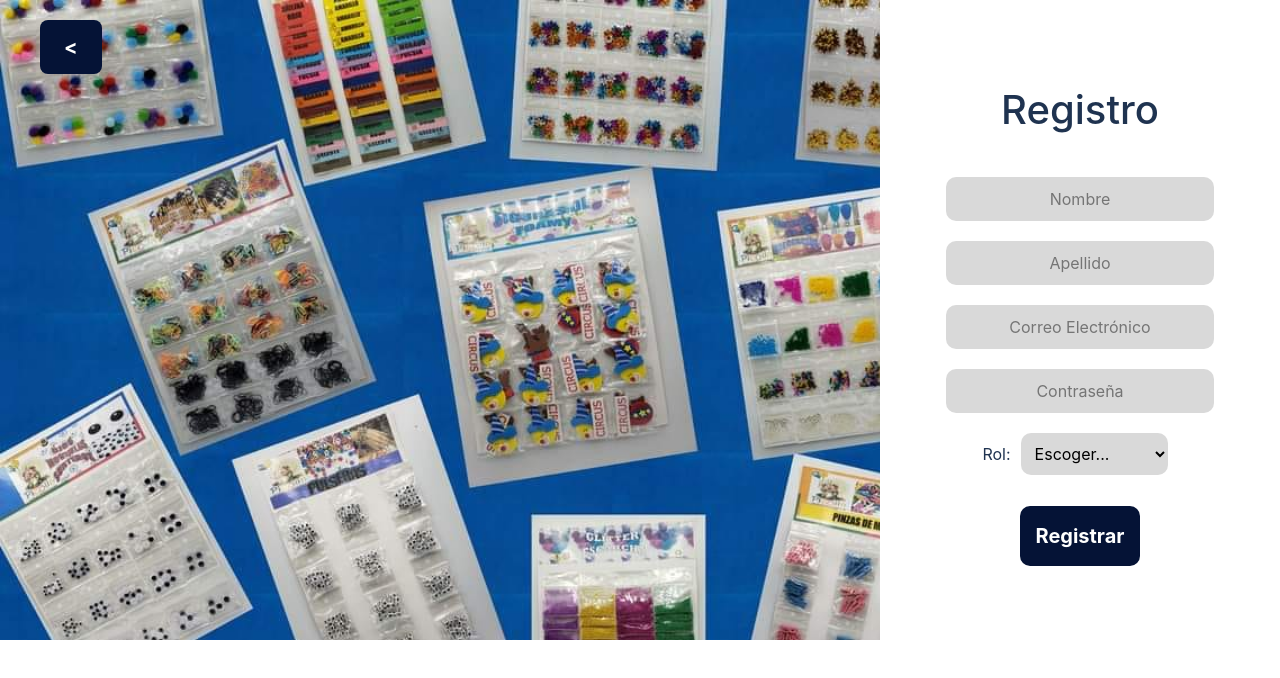
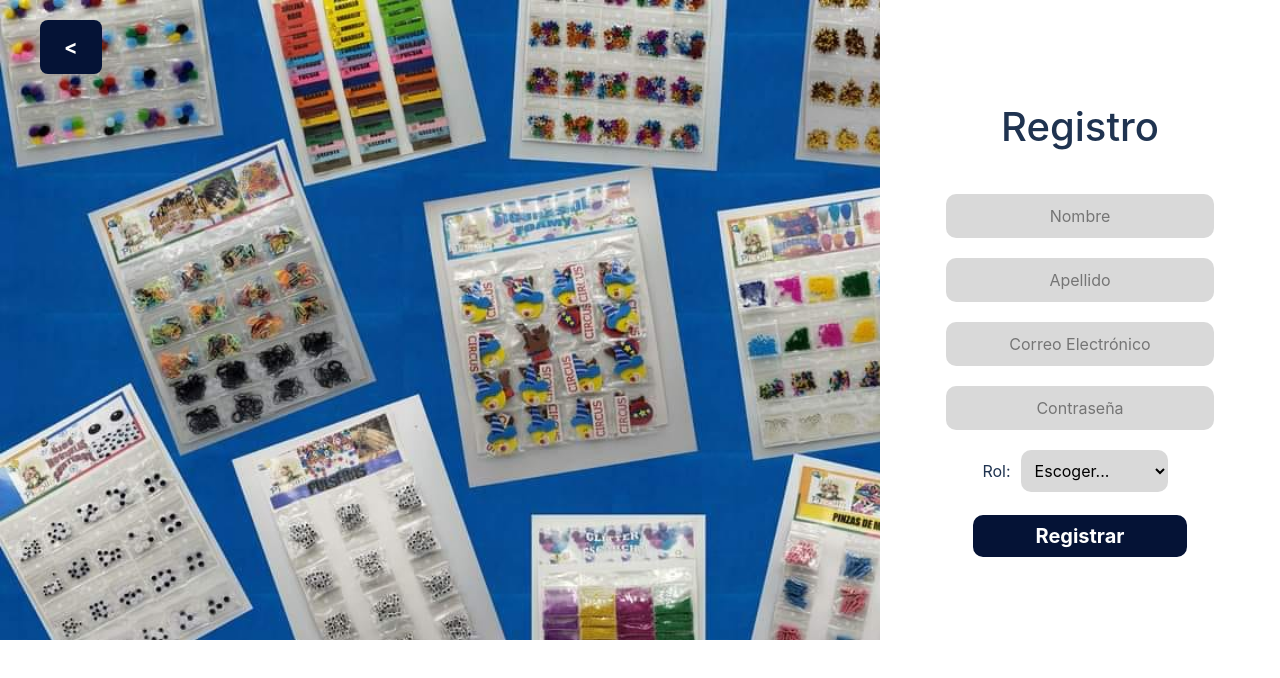
Before and after one commit to angelargd8/Proyecto-software, a React (Vite) app in the folder Proyecto/FRONTEND/: page /signup in a window 1280 px wide. Shown: the top 678 px of the page. Built offline with nearby package versions, Linux system fonts and the light colour scheme.

Commit message:
feat(fix): signup navigation and log the new user

```diff
--- a/Proyecto/FRONTEND/src/componentes/log/signup.css
+++ b/Proyecto/FRONTEND/src/componentes/log/signup.css
@@ -61,8 +61,9 @@
     }
 
 .signup .btn{
-    margin: 8px;
-    padding: 15px;
+    padding-left: 70%;
+    padding-right: 70%;
+    margin-left: -70%;
     border-radius: 10px;
     background-color: #051336;
     color: white;
--- a/Proyecto/FRONTEND/src/componentes/log/signup.jsx
+++ b/Proyecto/FRONTEND/src/componentes/log/signup.jsx
@@ -69,9 +69,7 @@ function SingUp(){
             }
             else {
               console.log(data.data.addnewUser);
-              localStorage.setItem('email', data.data.addnewUser.user.email);
-              localStorage.setItem('name', data.data.addnewUser.user.name);
-              {alert('Bienvenir@ '+data.data.addnewUser.user.name+' a Picolin')}
+              {alert('Usuario: '+data.data.addnewUser.user.name+' a sido registrado correctamente en Picolin!')}
               navigate("/home");
             }
             }catch(error){
@@ -96,10 +94,12 @@ function SingUp(){
             <div className="imagen"></div>
             <div className="formulario">
                 <h1 className='form-text'>Registro</h1>
+
                 <input type="text" id="name" name="name" placeholder="Nombre" className="inputs"/>
                 <input type="text" id="lastname" name="lastname" placeholder="Apellido" className="inputs"/>
                 <input type="email" id="email" name="email" placeholder="Correo Electrónico" className="inputs"/>
                 <input type="password" id="password" name="password" className="inputs" placeholder="Contraseña"/>
+
                 <div className="roles">
                   <label htmlFor="rol">Rol: </label>
                   <select name="rol" id="rol" className="inputs">
```
Lines whose indentation alone changed are shown as unchanged.
